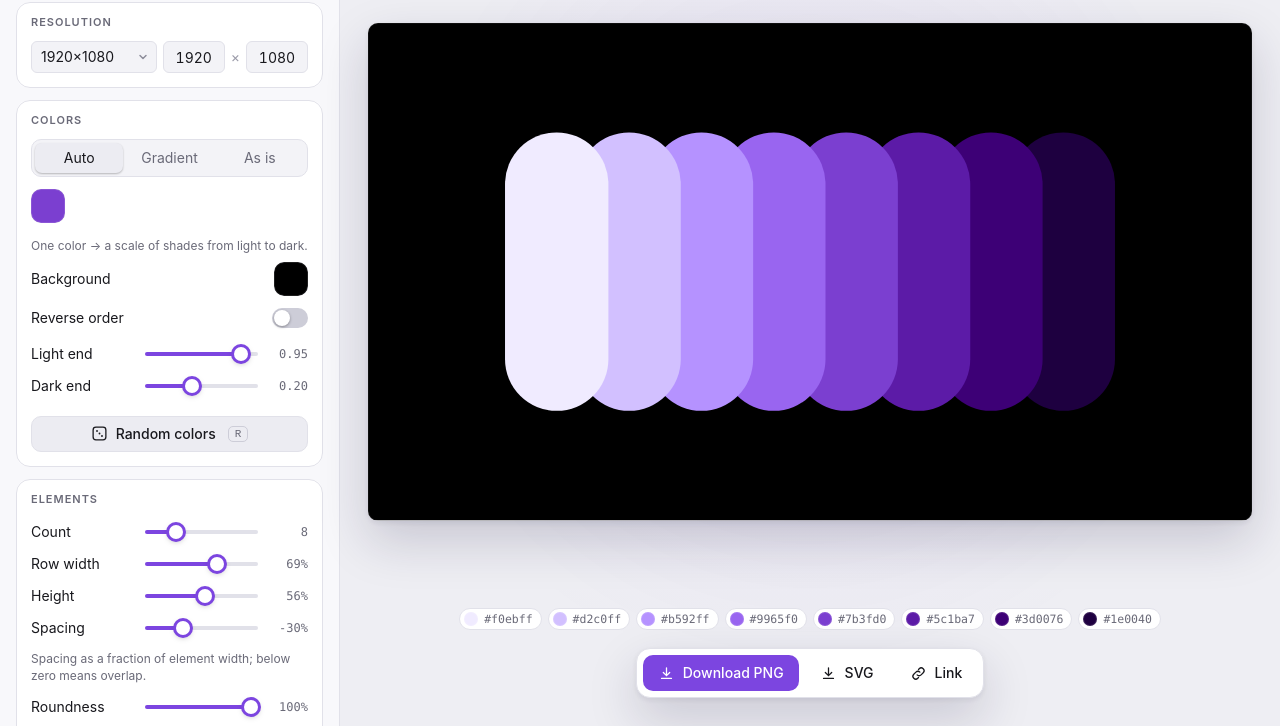
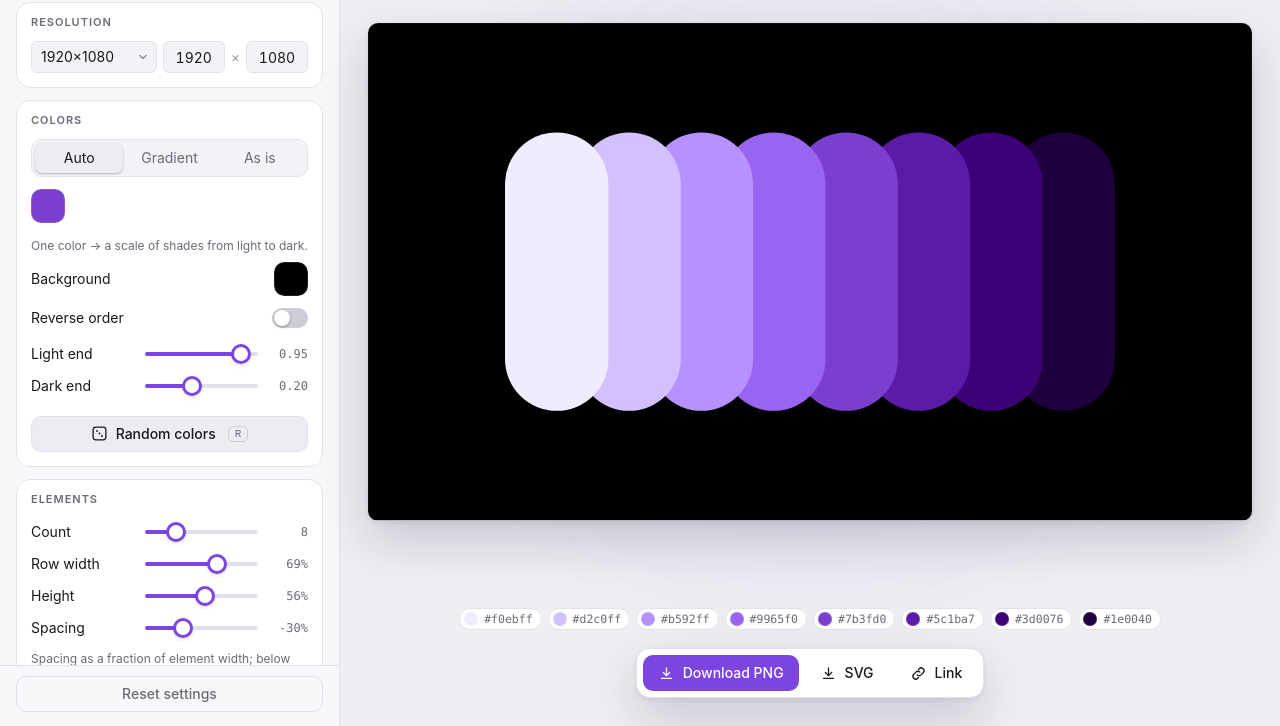
Before and after one commit to rozeraf/wallpaper-pills, a website with bundled scripts: page src/index.html in a window 1280 px wide. Shown: the part 74-800 px from the top of the page. Built offline with nearby package versions, Linux system fonts and the light colour scheme.

Commit message:
fix: keep the reset button visible at the bottom of the sidebar on desktop
Claude-Session: https://claude.ai/code/session_01UZiA3Whx3KxGYXu4aLvz1R

```diff
--- a/src/style.css
+++ b/src/style.css
@@ -78,7 +78,10 @@ legend {
 }
 legend + * { clear: both; }
 
-.footer { margin-top: auto; padding: 4px 0 16px; }
+.footer {
+  position: sticky; bottom: 0; z-index: 1; margin: auto -16px 0; padding: 10px 16px 14px;
+  background: var(--panel); border-top: 1px solid var(--line);
+}
 
 /* ---------- строки ---------- */
 .field { display: flex; justify-content: space-between; align-items: center; gap: 10px; margin: 8px 0; min-height: 28px; }
@@ -266,6 +269,7 @@ main {
   body { grid-template-columns: 320px minmax(0, 1fr); }
   main { padding: 20px; }
   aside { padding: 16px 12px 0; }
+  .footer { margin-inline: -12px; padding-inline: 12px; }
   input[type=number] { width: 56px; }
 }
 @media (min-width: 1800px) {
@@ -291,6 +295,7 @@ main {
   .actions { order: -1; margin: 10px 16px 14px; flex-wrap: nowrap; }
   .actions .btn { flex: 1; justify-content: center; padding: 0 10px; }
   aside { border-right: 0; border-top: 1px solid var(--line); overflow: visible; padding-top: 16px; }
+  .footer { position: static; margin: 4px 0 0; padding: 0 0 16px; background: none; border: 0; }
   #toast { bottom: max(16px, env(safe-area-inset-bottom)); max-width: calc(100vw - 32px); text-align: center; }
 }
 
```
